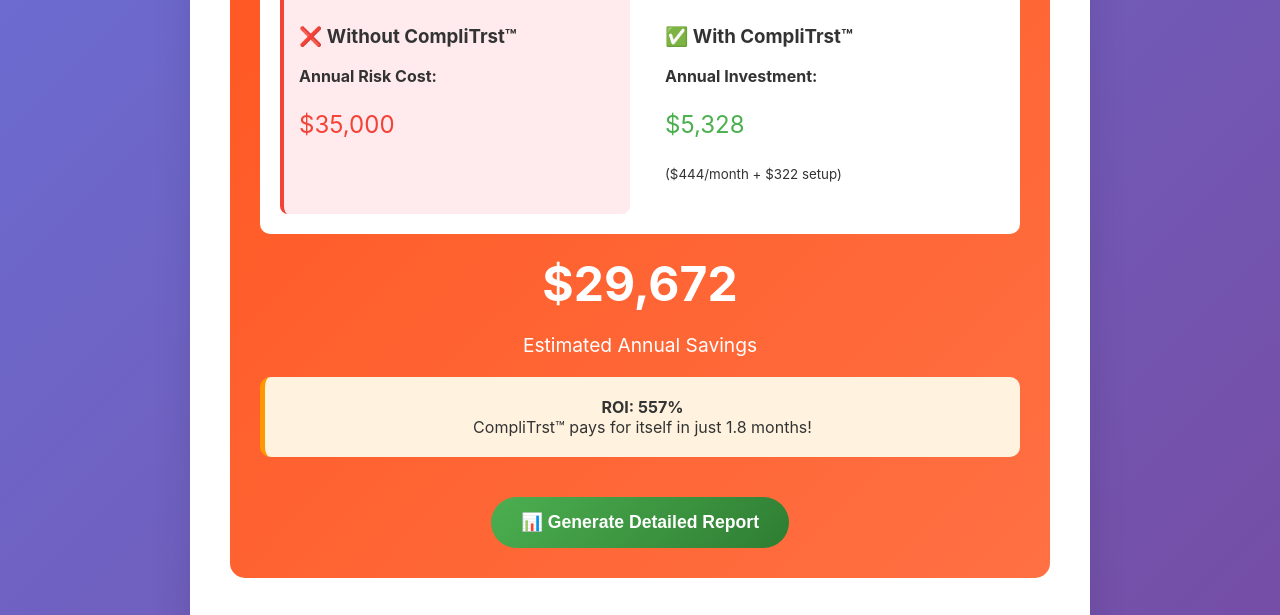
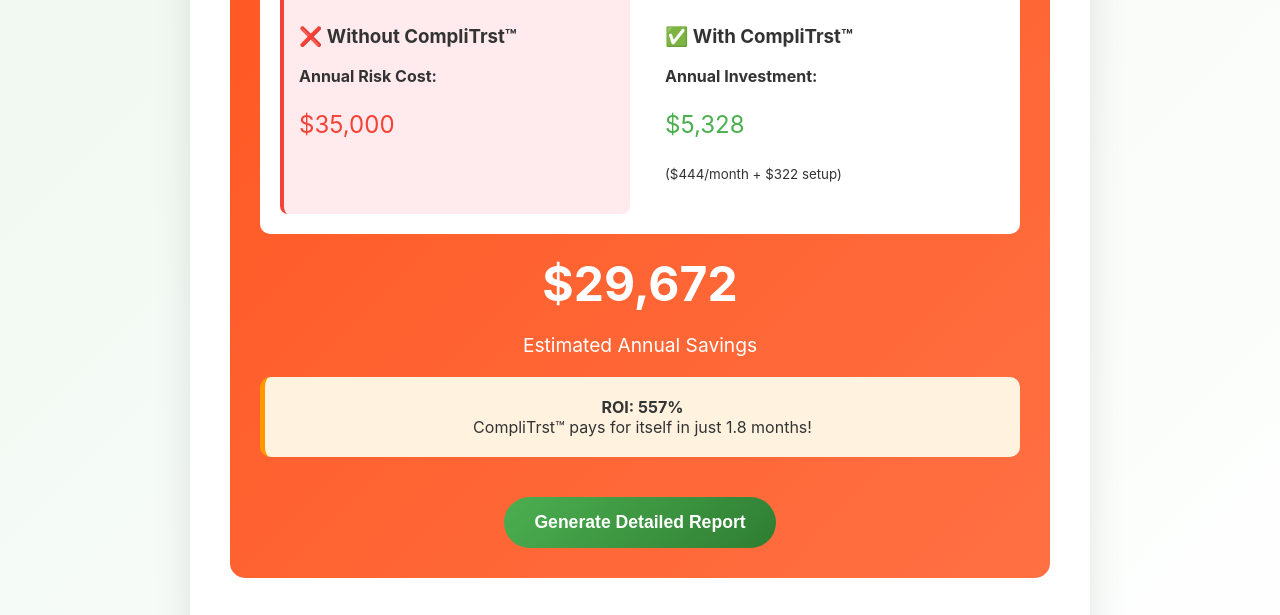
Before and after one commit to tkdbrad03/complitrst-calculator, a plain HTML site: page index.html in a window 1280 px wide. Shown: the part 1229-1844 px from the top of the page. Drawn offline with nearby package versions, Linux system fonts and the light colour scheme.

Commit message:
Change background gradient and button emoji

```diff
--- a/index.html
+++ b/index.html
@@ -7,7 +7,7 @@
     <style>
         body {
             font-family: -apple-system, BlinkMacSystemFont, 'Segoe UI', Roboto, sans-serif;
-            background: linear-gradient(135deg, #667eea 0%, #764ba2 100%);
+            background: linear-gradient(135deg, #E8F5E9 0%, #FFFFFF 100%);
             margin: 0;
             padding: 20px;
             min-height: 100vh;
@@ -348,7 +348,7 @@
                 </div>
 
                 <button class="cta-button" onclick="generateReport()">
-                    📊 Generate Detailed Report
+                    Generate Detailed Report
                 </button>
             </div>
         </div>
```
